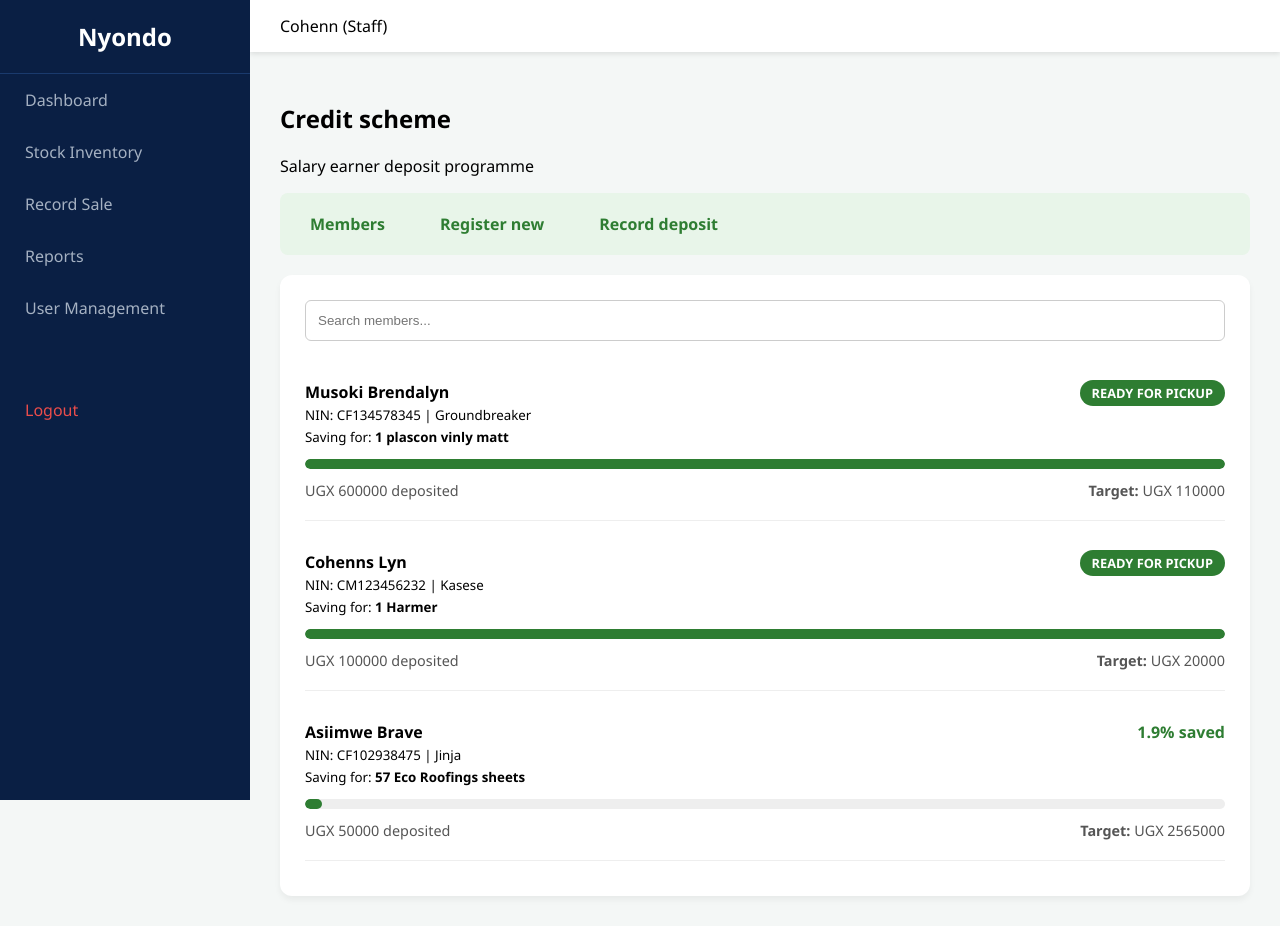
After one commit to brendalyn-max/Nyondo-Final-Project, a Django app: page /deposits/ in a window 1280 px wide. The commit adds this page. Run offline with Django 5.2, Linux system fonts and the light colour scheme; a user stored in the database is signed in; data comes from the database, SQL or seed files in the repository; both versions use the stored data as it was after the commit.

Commit message:
made a deposit sheme

```diff
--- a/NyondoHardware/urls.py
+++ b/NyondoHardware/urls.py
@@ -36,4 +36,8 @@ urlpatterns = [
     path('stock/delete/<int:item_id>/', views.delete_stock, name='delete_stock'),
 
     path('record_sale/', views.record_sale, name='record_sale'),
+
+    # path('deposits/', views.Deposit, name='deposits'),
+    path('deposits/', views.credit_scheme, name='credit_scheme'),
+
 ]
--- a/web/models.py
+++ b/web/models.py
@@ -54,3 +54,27 @@ class Sale(models.Model):
 
     def __str__(self):
         return f"{self.sale_type} - {self.item.name}"
+
+
+# from django.db import models
+
+# Assuming Category and StockItem already exist above this line...
+
+class SalaryEarner(models.Model):
+    national_id_name = models.CharField(max_length=100)
+    nin_number = models.CharField(max_length=20, unique=True)
+    phone_number = models.CharField(max_length=15)
+    workplace = models.CharField(max_length=100, blank=True, null=True) # e.g. KCCA
+
+    def __str__(self):
+        return self.national_id_name
+
+class Deposit(models.Model):
+    salary_earner = models.ForeignKey(SalaryEarner, on_delete=models.CASCADE)
+    product = models.ForeignKey('StockItem', on_delete=models.CASCADE)
+    quantity = models.PositiveIntegerField(default=1)
+    amount = models.DecimalField(max_digits=12, decimal_places=0)
+    date = models.DateTimeField(auto_now_add=True)
+
+    def __str__(self):
+        return f"{self.salary_earner.national_id_name} - {self.amount}"
--- a/web/templates/base.html
+++ b/web/templates/base.html
@@ -110,6 +110,7 @@
             class="{% if request.resolver_match.url_name == 'record_sale' %}active{% endif %}">Record Sale</a>
 
 
+
         <!-- Only visible to authorized roles -->
         {% if user.is_staff %}
         <a href="#">Reports</a>
--- /dev/null
+++ b/web/templates/deposits.html
@@ -0,0 +1,184 @@
+{% extends 'base.html' %}
+{% block content %}
+
+<style>
+    .scheme-tabs {
+        background: #e8f5e9;
+        padding: 10px;
+        border-radius: 8px;
+        display: flex;
+        gap: 15px;
+        margin-bottom: 20px;
+    }
+
+    .scheme-tabs a {
+        text-decoration: none;
+        color: #2e7d32;
+        font-weight: bold;
+        padding: 10px 20px;
+        border-radius: 5px;
+    }
+
+    .tab-panel {
+        display: none;
+        background: white;
+        padding: 25px;
+        border-radius: 12px;
+        box-shadow: 0 4px 6px rgba(0, 0, 0, 0.05);
+    }
+
+    #members:target,
+    #register:target,
+    #deposit:target {
+        display: block;
+    }
+
+    #members {
+        display: block;
+    }
+
+    #register:target~#members,
+    #deposit:target~#members {
+        display: none;
+    }
+
+    .member-row {
+        border-bottom: 1px solid #eee;
+        padding: 20px 0;
+        margin-bottom: 10px;
+    }
+
+    .bar-bg {
+        background: #eee;
+        height: 10px;
+        border-radius: 5px;
+        margin: 12px 0;
+        overflow: hidden;
+    }
+
+    .bar-fill {
+        background: #2e7d32;
+        height: 100%;
+        border-radius: 5px;
+        transition: 0.3s;
+    }
+
+    .badge-ready {
+        background: #2e7d32;
+        color: white;
+        padding: 4px 12px;
+        border-radius: 20px;
+        font-size: 0.8em;
+        font-weight: bold;
+    }
+
+    .form-group {
+        margin-bottom: 15px;
+    }
+
+    .form-control {
+        width: 100%;
+        padding: 12px;
+        border: 1px solid #ccc;
+        border-radius: 6px;
+        box-sizing: border-box;
+    }
+
+    .btn-submit {
+        background: #2e7d32;
+        color: white;
+        border: none;
+        padding: 12px 25px;
+        border-radius: 6px;
+        cursor: pointer;
+        width: 100%;
+        font-weight: bold;
+    }
+</style>
+
+<h2>Credit scheme</h2>
+<p class="text-muted">Salary earner deposit programme</p>
+
+<div class="scheme-tabs">
+    <a href="#members">Members</a>
+    <a href="#register">Register new</a>
+    <a href="#deposit">Record deposit</a>
+</div>
+
+<!-- REGISTER TAB -->
+<div id="register" class="tab-panel">
+    <h3>Register Member</h3>
+    <form method="POST">
+        {% csrf_token %}
+        <div class="form-group"><input type="text" name="name" class="form-control" placeholder="Full Name" required>
+        </div>
+        <div class="form-group"><input type="text" name="nin" class="form-control" placeholder="NIN Number" required>
+        </div>
+        <div class="form-group"><input type="text" name="phone" class="form-control" placeholder="Phone Number"
+                required></div>
+        <div class="form-group"><input type="text" name="workplace" class="form-control"
+                placeholder="Workplace (e.g. KCCA)"></div>
+        <button type="submit" name="register_member" class="btn-submit">Register Member</button>
+    </form>
+</div>
+
+<!-- DEPOSIT TAB -->
+<div id="deposit" class="tab-panel">
+    <h3>New Deposit</h3>
+    <form method="POST">
+        {% csrf_token %}
+        <div class="form-group">
+            <select name="earner_id" class="form-control" required>
+                <option value="">-- Select Member --</option>
+                {% for e in earners %}<option value="{{ e.id }}">{{ e.national_id_name }}</option>{% endfor %}
+            </select>
+        </div>
+        <div class="form-group">
+            <select name="product_id" class="form-control" required>
+                <option value="">-- Select Product --</option>
+                {% for item in stock_items %}<option value="{{ item.id }}">{{ item.name }} (UGX {{ item.selling_price
+                    }})</option>{% endfor %}
+            </select>
+        </div>
+        <div class="form-group">
+            <input type="number" name="quantity" class="form-control" placeholder="Quantity (Bags/Pcs)" min="1"
+                required>
+        </div>
+        <div class="form-group">
+            <input type="number" name="amount" class="form-control" placeholder="Deposit Amount (UGX)" required>
+        </div>
+        <button type="submit" name="record_deposit" class="btn-submit">Save Deposit</button>
+    </form>
+</div>
+
+<!-- MEMBERS TAB -->
+<div id="members" class="tab-panel">
+    <input type="text" placeholder="Search members..." class="form-control" style="margin-bottom: 20px;">
+    {% for d in progress_data %}
+    <div class="member-row">
+        <div style="display: flex; justify-content: space-between; align-items: flex-start;">
+            <div>
+                <strong>{{ d.earner.national_id_name }}</strong><br>
+                <small class="text-muted">NIN: {{ d.earner.nin_number }} | {{ d.earner.workplace }}</small><br>
+                <small>Saving for: <strong>{{ d.qty }} {{ d.product.name }}</strong></small>
+            </div>
+            <div style="text-align: right;">
+                {% if d.progress >= 100 %}
+                <span class="badge-ready">READY FOR PICKUP</span>
+                {% else %}
+                <strong style="color: #2e7d32;">{{ d.progress }}% saved</strong>
+                {% endif %}
+            </div>
+        </div>
+        <div class="bar-bg">
+            <div class="bar-fill" style="width: {{ d.progress }}%;"></div>
+        </div>
+        <div style="display: flex; justify-content: space-between; font-size: 0.9em; color: #555;">
+            <span>UGX {{ d.total|floatformat:0 }} deposited</span>
+            <span><strong>Target:</strong> UGX {{ d.target|floatformat:0 }}</span>
+        </div>
+    </div>
+    {% endfor %}
+</div>
+
+{% endblock %}
--- a/web/views.py
+++ b/web/views.py
@@ -1,8 +1,9 @@
 from django.shortcuts import render, redirect, get_object_or_404
 from django.contrib.auth import authenticate, login, logout
 from django.contrib import messages
+from django.db.models import Sum
 from django.contrib.auth.decorators import login_required
-from .models import StockItem, Category, Sale
+from .models import *
 
 # ==========================================
 # 1. AUTHENTICATION VIEWS
@@ -130,14 +131,13 @@ def delete_stock(request, item_id):
 
 
 # ==========================================
-# 4. SALES VIEW (ONLY DISTANCE FIXED)
+# 4. SALES VIEW
 # ==========================================
 
 @login_required(login_url='/')
 def record_sale(request):
     items = StockItem.objects.all()
     active_tab = request.GET.get('type', 'WALK_IN')
-
     sale_id = request.GET.get('sale_id')
 
     if request.method == "POST":
@@ -149,19 +149,14 @@ def record_sale(request):
         product = get_object_or_404(StockItem, id=item_id)
         subtotal = product.selling_price * qty
 
-        # ✅ FIXED: SAFE DISTANCE HANDLING (ONLY CHANGE)
         distance_raw = request.POST.get('distance')
         try:
             distance = float(distance_raw) if distance_raw else 0
         except (ValueError, TypeError):
             distance = 0
 
-        # DELIVERY RULE (UNCHANGED LOGIC, BUT NOW DISTANCE IS READY)
         if delivery:
-            if distance <= 10 and subtotal >= 500000:
-                fee = 0
-            else:
-                fee = 30000
+            fee = 0 if (distance <= 10 and subtotal >= 500000) else 30000
         else:
             fee = 0
 
@@ -180,24 +175,82 @@ def record_sale(request):
                 customer_name=request.POST.get('customer', 'Walk-in'),
                 member_nin=request.POST.get('member_nin', '')
             )
-
             messages.success(request, "Transaction Successful!")
-
             return redirect(f'/record_sale/?type={active_tab}&sale_id={sale.id}')
-
         else:
             messages.error(request, "Insufficient Stock!")
             return redirect(f'/record_sale/?type={active_tab}')
 
-    if sale_id:
-        last_sale = get_object_or_404(Sale, id=sale_id)
-    else:
-        last_sale = None
+    last_sale = get_object_or_404(Sale, id=sale_id) if sale_id else None
+    return render(request, 'record_sale.html', {'items': items, 'active_tab': active_tab, 'last_sale': last_sale})
 
-    context = {
-        'items': items,
-        'active_tab': active_tab,
-        'last_sale': last_sale
-    }
 
-    return render(request, 'record_sale.html', context)
+# ==========================================
+# 5. CREDIT SCHEME (DEPOSITS)
+# ==========================================
+
+@login_required(login_url='/')
+def credit_scheme(request):
+    if request.method == "POST":
+        if 'register_member' in request.POST:
+            nin = request.POST.get('nin')
+            if SalaryEarner.objects.filter(nin_number=nin).exists():
+                messages.error(request, f"NIN {nin} is already registered.")
+            else:
+                SalaryEarner.objects.create(
+                    national_id_name=request.POST.get('name'),
+                    nin_number=nin,
+                    phone_number=request.POST.get('phone'),
+                    workplace=request.POST.get('workplace')
+                )
+                messages.success(request, "Member registered successfully!")
+
+        elif 'record_deposit' in request.POST:
+            earner = get_object_or_404(SalaryEarner, id=request.POST.get('earner_id'))
+            product = get_object_or_404(StockItem, id=request.POST.get('product_id'))
+            qty = int(request.POST.get('quantity', 1))
+
+            Deposit.objects.create(
+                salary_earner=earner,
+                product=product,
+                quantity=qty,
+                amount=request.POST.get('amount')
+            )
+            messages.success(request, "Deposit recorded!")
+
+        return redirect('credit_scheme')
+
+    # Data Preparation
+    earners = SalaryEarner.objects.all()
+    stock_items = StockItem.objects.all()
+    progress_data = []
+
+    for earner in earners:
+        products_saved = Deposit.objects.filter(salary_earner=earner).values_list('product', flat=True).distinct()
+        for p_id in products_saved:
+            if not p_id: continue
+
+            product = StockItem.objects.get(id=p_id)
+            total_saved = Deposit.objects.filter(salary_earner=earner, product_id=p_id).aggregate(Sum('amount'))['amount__sum'] or 0
+
+            # Get quantity from the most recent deposit for this item
+            latest_dep = Deposit.objects.filter(salary_earner=earner, product_id=p_id).latest('id')
+            qty_intended = latest_dep.quantity
+
+            target_price = product.selling_price * qty_intended
+            percent = (total_saved / target_price * 100) if target_price > 0 else 0
+
+            progress_data.append({
+                'earner': earner,
+                'product': product,
+                'qty': qty_intended,
+                'target': target_price,
+                'total': total_saved,
+                'progress': min(round(percent, 1), 100)
+            })
+
+    return render(request, 'deposits.html', {
+        'earners': earners,
+        'stock_items': stock_items,
+        'progress_data': progress_data
+    })
```
Also changed, not shown: db.sqlite3, web/migrations/0005_salaryearner_deposit.py (added), web/migrations/0006_salaryearner_workplace_alter_deposit_product.py (added), web/migrations/0007_deposit_quantity.py (added).
